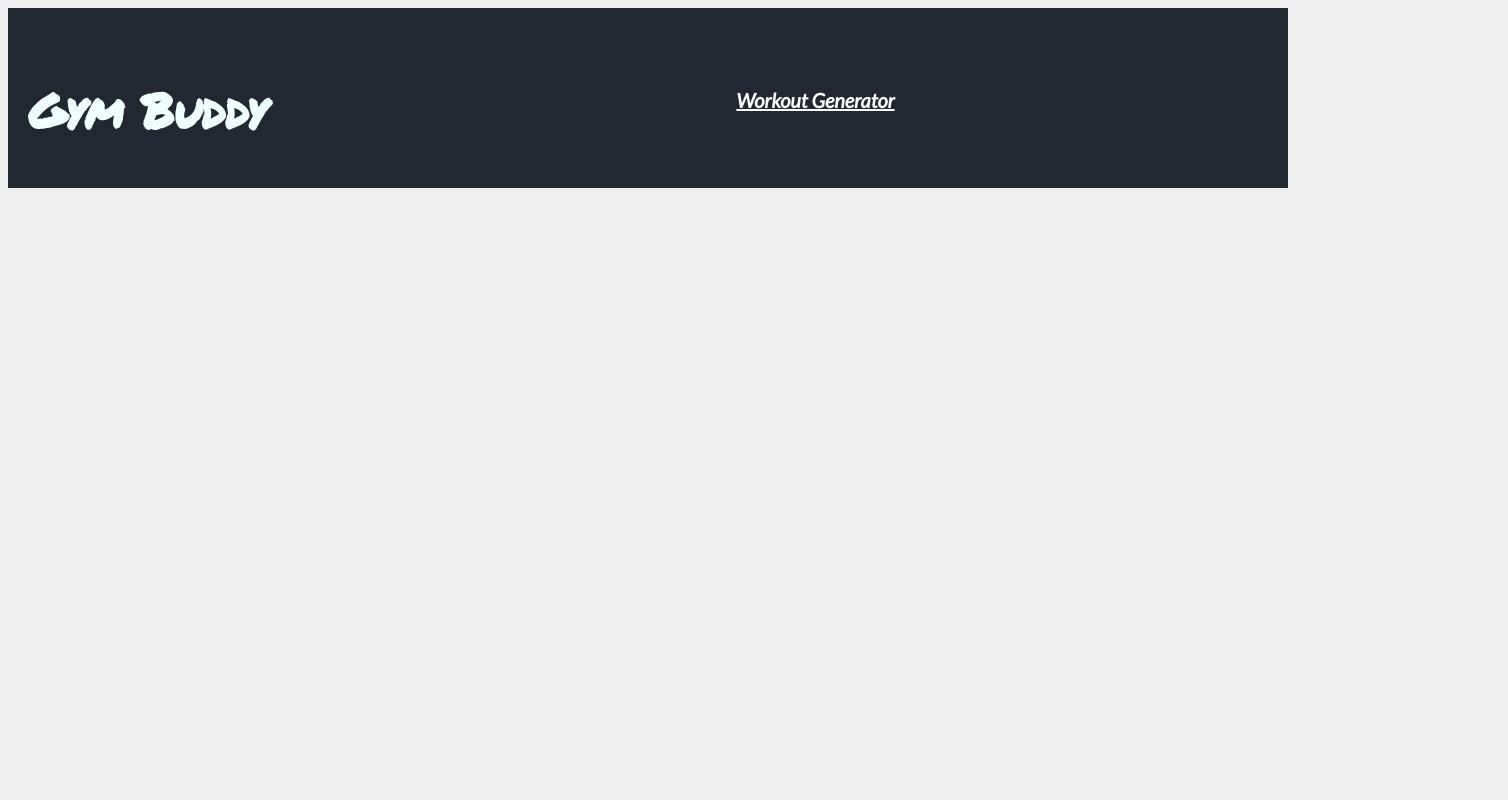
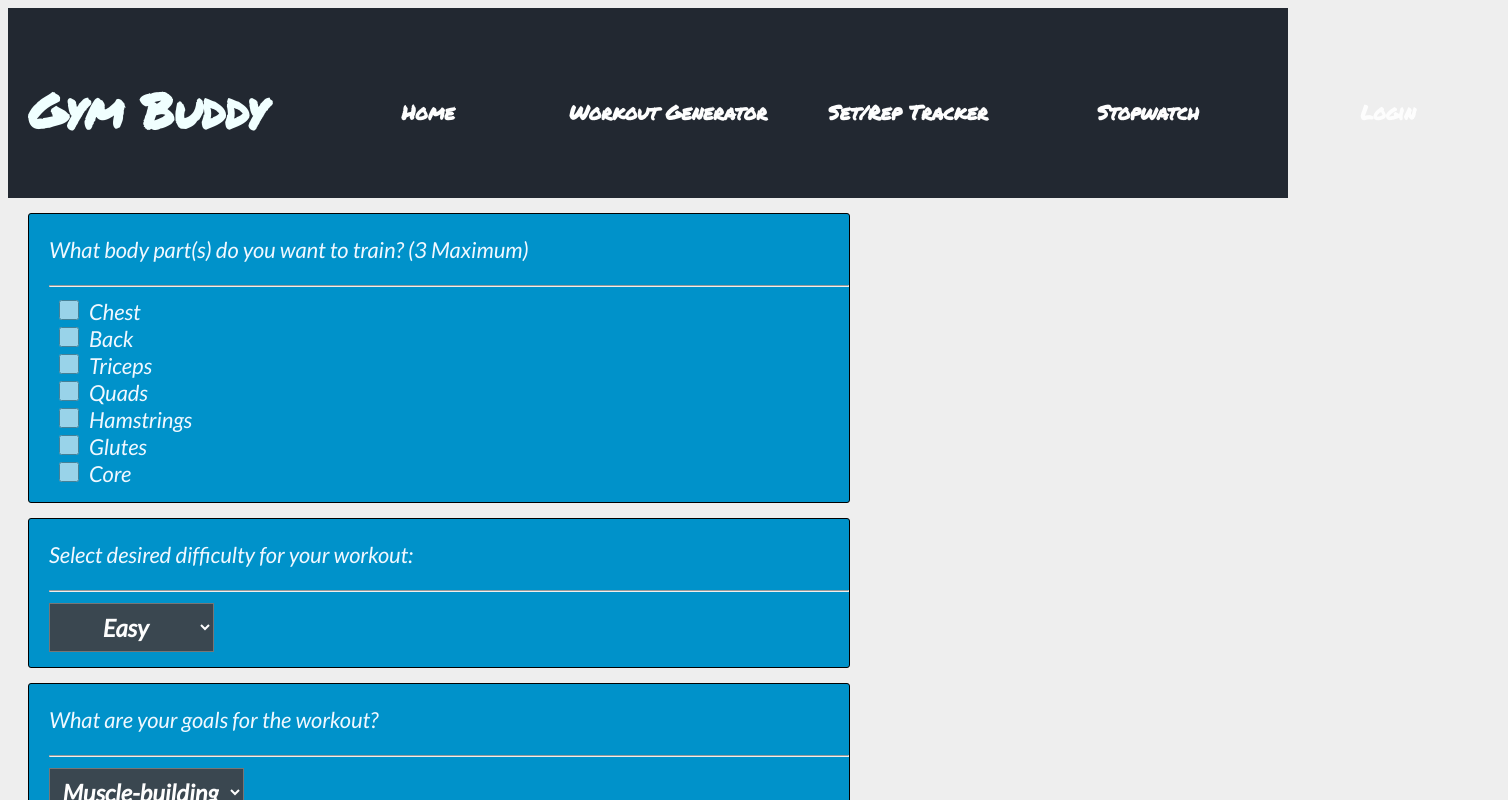
Before and after one commit to b-e-n-murray/react-gym-buddy-app, a React (Create React App) app: page / in a window 1280 px wide. Shown: the top 800 px of the page, 1508 px wide, since content can reach past the window. Built offline with nearby package versions, Linux system fonts and the light colour scheme.

Commit message:
added other nav titles with css

```diff
--- a/src/App.css
+++ b/src/App.css
@@ -9,21 +9,26 @@
   background: #222831;
   width: 100vw;
   height: 120px;
-  padding-top: 60px;
+  padding-top: 70px;
+}
+.all-nav-links {
+  display: flex;
+  margin-left: 300px;
 }
 .nav-link {
   color: #fdfdfd;
-  font-family: "Lato", sans-serif;
-  width: 175px;
+  text-decoration: none;
+  font-family: "Permanent Marker";
+  width: 200px;
   justify-content: center;
   font-size: 20px;
   text-align: center;
   font-weight: 700;
   padding: 20px;
   border-radius: 10px;
-  margin-left: 700px;
   display: flex;
 }
+
 .appHeader {
   color: azure;
   font-family: "Permanent Marker", cursive;
--- a/src/App.tsx
+++ b/src/App.tsx
@@ -10,6 +10,9 @@ function App(): JSX.Element {
       <AppHeader />
       <NavBar />
       <Routes>
+        <Route path="/" element={<UserPrompts />} />
+      </Routes>
+      <Routes>
         <Route path="/generator" element={<UserPrompts />} />
       </Routes>
     </>
--- a/src/components/NavBar.tsx
+++ b/src/components/NavBar.tsx
@@ -4,10 +4,32 @@ function NavBar(): JSX.Element {
   return (
     <>
       <nav className="navbar">
-        <div className="link-container">
-          <Link className="nav-link" to="/generator">
-            Workout Generator
-          </Link>
+        <div className="all-nav-links">
+          <div className="link-container">
+            <Link className="nav-link" to="/generator">
+              Home
+            </Link>
+          </div>
+          <div className="link-container">
+            <Link className="nav-link" to="/generator">
+              Workout Generator
+            </Link>
+          </div>
+          <div className="link-container">
+            <Link className="nav-link" to="/generator">
+              Set/Rep Tracker
+            </Link>
+          </div>
+          <div className="link-container">
+            <Link className="nav-link" to="/generator">
+              Stopwatch
+            </Link>
+          </div>
+          <div className="link-container">
+            <Link className="nav-link" to="/generator">
+              Login
+            </Link>
+          </div>
         </div>
       </nav>
     </>
```
